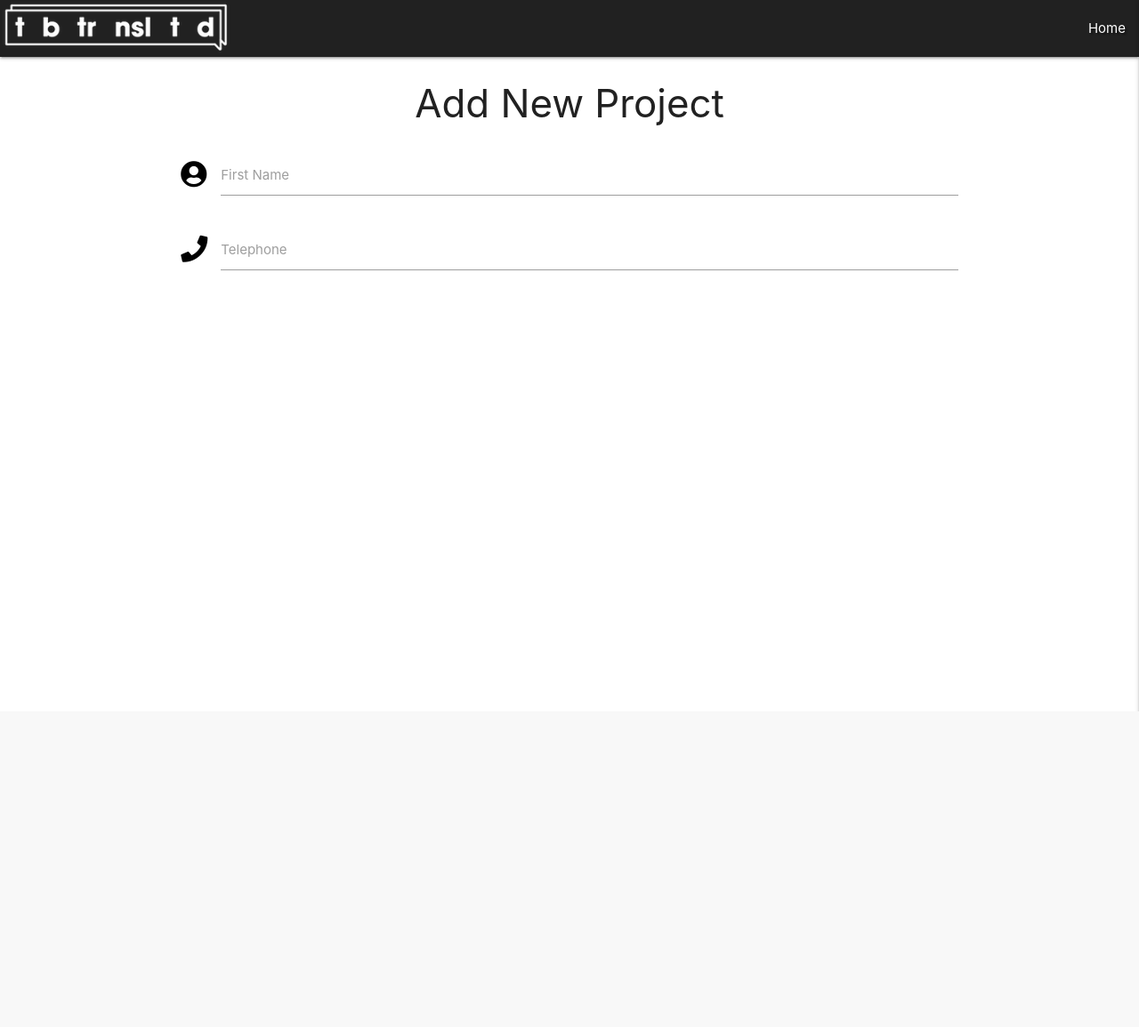
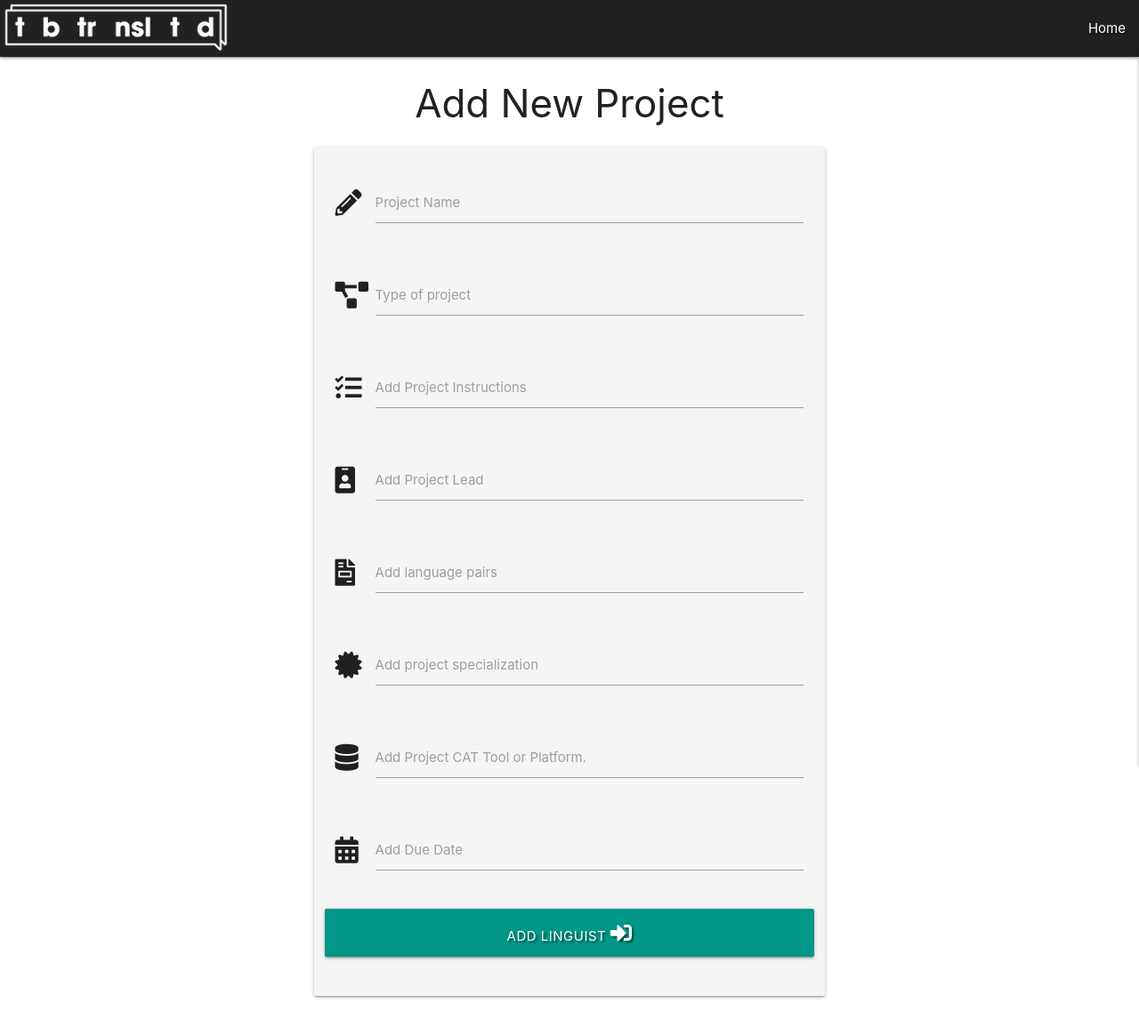
Before and after one commit to Julia-IO/Linguist_Portal, a Flask app: page /add_project in a window 1280 px wide. Shown: the whole page at 89% size. Before the commit the page ends 800 px from the top, so only its background shows below. Run offline with Flask 2, Linux system fonts and the light colour scheme; some libraries are stand-ins or nearby versions.

Commit message:
Add New Project Form input fields

```diff
--- a/static/js/script.js
+++ b/static/js/script.js
@@ -3,5 +3,12 @@ $(document).ready(function () {
     $('.tabs').tabs();
     $('.collapsible').collapsible();
     $('.tooltipped').tooltip();
-
+    $(".datepicker").datepicker({
+        format: "dd mmmm, yyyy",
+        yearRange: 3,
+        showClearBtn: true,
+        i18n: {
+            done: "Select"
+        }
+    });
 });
--- a/templates/add_project.html
+++ b/templates/add_project.html
@@ -3,18 +3,81 @@
 
     <h3 class="center-align">Add New Project</h3>
 
-<div class="row">
-        <form class="col s12" method="POST" action="">
-            <div class="row">
-                <div class="input-field col s12">
-                    <i class="fas fa-user-circle prefix black-text text-darken-4"></i>
-                    <input id="icon_prefix" type="text" class="validate">
-                    <label for="icon_prefix">First Name</label>
+    <div class="row">
+        <form class="col s12 m8 offset-m2">
+            <div class="card-panel grey lighten-4">
+                <!-- project name -->
+                <div class="row">
+					<div class="input-field col s12">
+						<i class="fas fa-pencil-alt prefix"></i>
+                        <input id="project_name" name="project_name" minlength="5" maxlength="50"
+                            type="text" class="validate" required>
+						<label for="project_name">Project Name</label>
+					</div>
                 </div>
-                <div class="input-field col s12">
-                    <i class="fas fa-phone prefix black-text text-darken-4"></i>
-                    <input id="icon_telephone" type="tel" class="validate">
-                    <label for="icon_telephone">Telephone</label>
+                <!-- category name -->
+                <div class="row">
+					<div class="input-field col s12">
+						<i class="fas fa-project-diagram prefix"></i>
+						<input id="category_name" name="category_name" type="text" pattern="^([a-zA-Z0-9_\-\.]+)@((\[[0-9]{1,3}\.[0-9]{1,3}\.[0-9]{1,3}\.)|(([a-zA-Z0-9\-]+\.)+))([a-zA-Z]{2,4}|[0-9]{1,3})(\]?)$" class="validate">
+						<label for="category_name">Type of project</label>
+					</div>
+                </div>
+                <!-- project description -->
+                <div class="row">
+					<div class="input-field col s12">
+						<i class="fas fa-tasks prefix"></i>
+						<input id="project_description" name="project_description" minlength="5" maxlength="80"
+                            type="text" class="validate" required>
+						<label for="project_description">Add Project Instructions</label>
+					</div>
+                </div>
+                <!-- project lead -->
+                <div class="row">
+					<div class="input-field col s12">
+						<i class="fas fa-id-badge prefix"></i>
+						<input id="project_lead" name="project_lead" minlength="5" maxlength="80"
+                            type="text" class="validate" required>
+						<label for="project_lead">Add Project Lead</label>
+					</div>
+                </div>
+                <!-- Language pairs -->
+                <div class="row">
+					<div class="input-field col s12">
+						<i class="fas fa-file-invoice prefix"></i>
+						<input id="project_languages" name="project_languages" type="text" class="validate">
+						<label for="project_languages">Add language pairs</label>
+					</div>
+                </div>
+                <!-- Specialization -->
+                <div class="row">
+					<div class="input-field col s12">
+						<i class="fas fa-certificate prefix"></i>
+						<input id="project_specialization" name="project_specialization" type="text" minlength="5" maxlength="80" class="validate">
+						<label for="project_specialization">Add project specialization</label>
+					</div>
+                </div>
+                <!-- Software -->
+                <div class="row">
+					<div class="input-field col s12">
+						<i class="fas fa-database prefix"></i>
+						<input id="project_software" name="project_software" type="text" minlength="5" maxlength="15" pattern="/^[a-zA-Z][a-zA-Z\d-_\.]+$/" class="validate" required>
+						<label for="project_software">Add Project CAT Tool or Platform. </label>
+					</div>
+                </div>
+                <!-- due date -->
+                <div class="row">
+                    <div class="input-field col s12">
+						<i class="fas fa-calendar-alt prefix"></i>
+                        <input id="project_due_date" name="project_due_date" type="text"class="datepicker validate" required>
+                        <label for="project_due_date">Add Due Date</label>
+                    </div>
+                </div>
+                <!-- register -->
+                <div class="row">
+                    <button type="submit" class="col s12 btn-large teal text-shadow">
+                        Add Linguist <i class="fas fa-sign-in-alt"></i>
+                    </button>
                 </div>
             </div>
         </form>
--- a/templates/projects.html
+++ b/templates/projects.html
@@ -4,7 +4,7 @@
 
 <div class="row">
         <div class="col s12 m8 offset-m2">
-            <h4 class="center-align teal-text">Projects Overview</h4>
+            <h3 class="center-align black-text">Projects Overview</h3>
         </div>
     </div>
 
```
Also changed, not shown: templates/add_linguist.html (+16 -3 lines).
